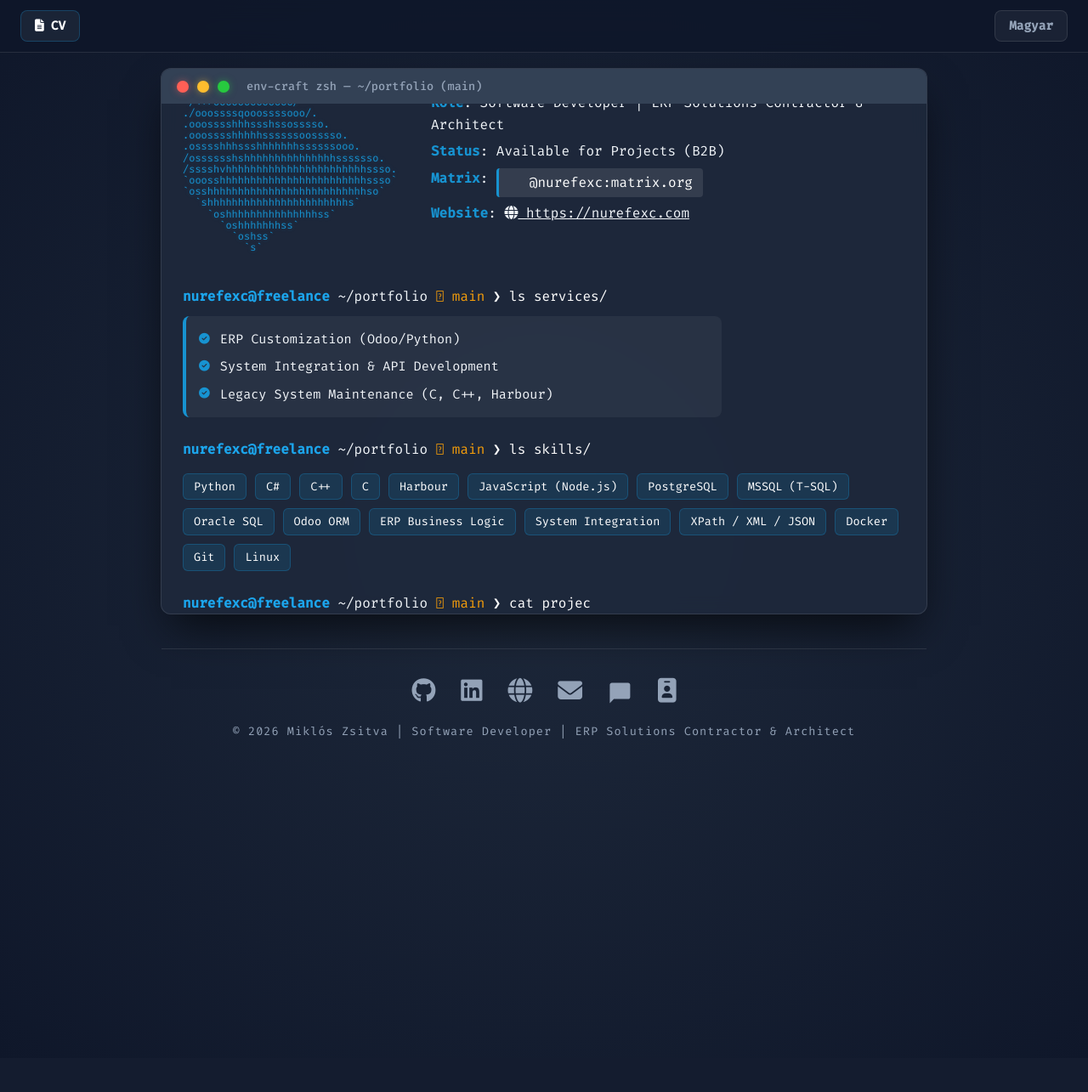
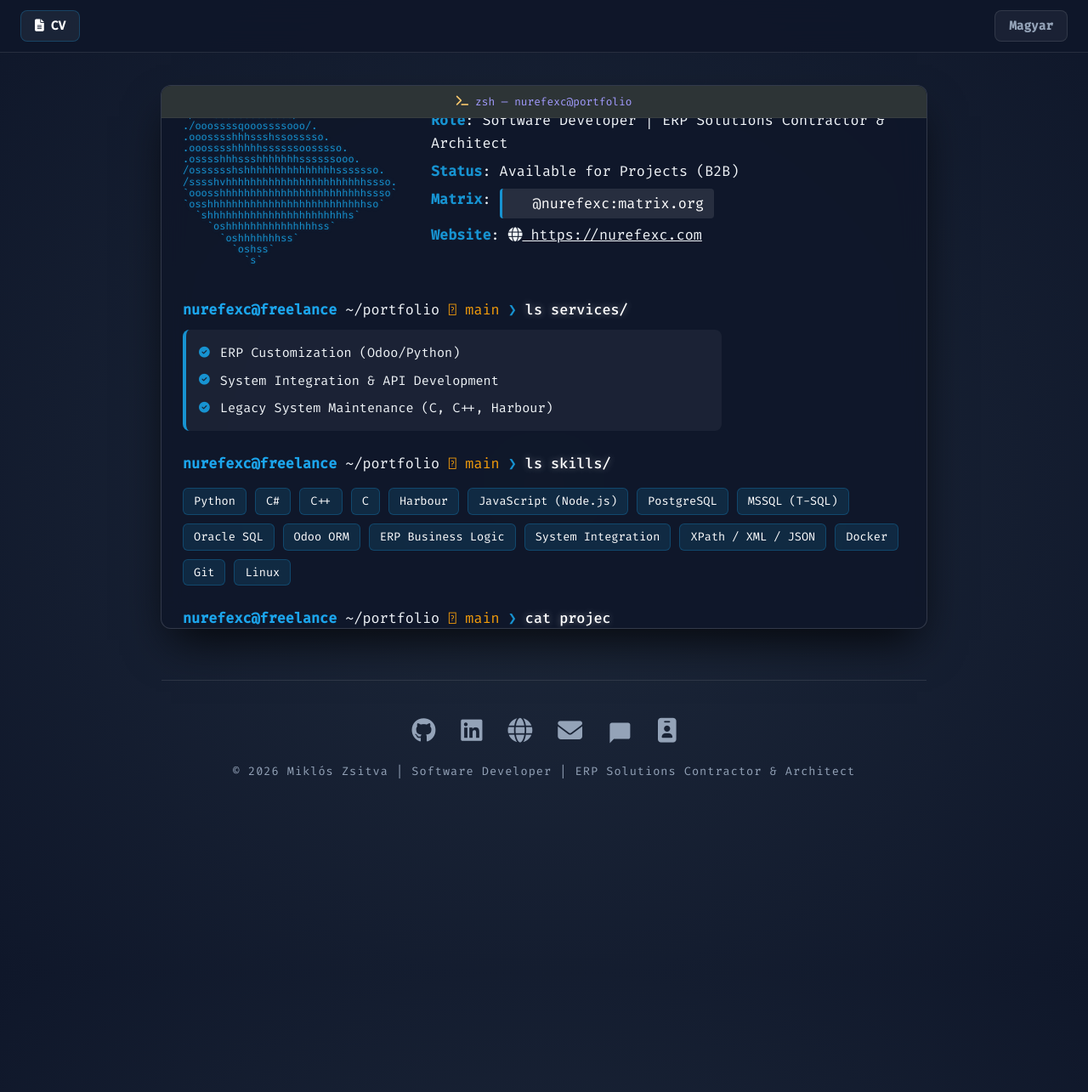
Before and after one commit to nurefexc/hub, a Flask app: page / in a window 1280 px wide. Shown: the whole page at 85% size. Before the commit the page ends 870 px from the top, so only its background shows below. Run offline with Flask 3, Linux system fonts and the light colour scheme.

Commit message:
Enhance UI and localization: animated gradient background, refined terminal window styles, updated Hungarian translations, and improved contact VCF link handling.

```diff
--- a/data/personal.json
+++ b/data/personal.json
@@ -1,5 +1,4 @@
 {
-  "name": "Mikl\u00f3s Zsitva",
   "first_name": "Miklós",
   "last_name": "Zsitva",
   "title": "Software Developer | ERP Solutions Contractor & Architect",
@@ -9,7 +8,7 @@
   "phone": "+36 20 216 4431",
   "email": "dev@nurefexc.com",
   "github": "https://github.com/nurefexc",
-  "linkedin": "https://www.linkedin.com/in/miklós-zsitva-68b67a395",
+  "linkedin": "https://linkedin.com/in/miklós-zsitva",
   "matrix": "@nurefexc:matrix.org",
   "website": "nurefexc.com",
   "birth_date": "1999",
--- a/static/css/index.css
+++ b/static/css/index.css
@@ -13,51 +13,64 @@
 body {
     font-family: 'Fira Code', monospace;
     margin: 0;
-    padding: 80px 20px 20px 20px;
+    padding: 100px 20px 40px 20px;
     background: radial-gradient(circle at center, #1e293b 0%, #0f172a 100%);
-    color: var(--text-main);
-    min-height: 100vh;
+    background-attachment: fixed;
+    animation: gradientBG 15s ease infinite;
+    background-size: 400% 400%;
     display: flex;
     flex-direction: column;
-    justify-content: flex-start;
     align-items: center;
+    min-height: 100vh;
+}
+
+@keyframes gradientBG {
+    0% { background-position: 0% 50%; }
+    50% { background-position: 100% 50%; }
+    100% { background-position: 0% 50%; }
 }
 
 .terminal-window {
-    background: rgba(30, 41, 59, 0.95);
-    backdrop-filter: blur(10px);
+    background: rgba(15, 23, 42, 0.9);
+    backdrop-filter: blur(16px);
+    -webkit-backdrop-filter: blur(16px);
     border-radius: 12px;
     width: 100%;
     max-width: 900px;
-    box-shadow: 0 25px 50px -12px rgba(0, 0, 0, 0.7);
+    box-shadow: 0 25px 50px -12px rgba(0, 0, 0, 0.8);
     overflow: hidden;
-    border: 1px solid rgba(255, 255, 255, 0.1);
+    border: 1px solid rgba(255, 255, 255, 0.15);
 }
 
 .terminal-header {
-    background: var(--term-header);
-    padding: 12px 18px;
+    background: #2d3436;
+    padding: 10px 18px;
+    display: flex;
+    justify-content: center;
+    align-items: center;
+    border-bottom: 1px solid rgba(255, 255, 255, 0.05);
+    position: relative;
+    z-index: 10;
+}
+
+
+.terminal-title {
+    font-family: 'Fira Code', monospace;
+    font-size: 0.8rem;
+    color: #a29bfe;
     display: flex;
     align-items: center;
-    gap: 10px;
+    gap: 8px;
 }
 
-.dot { width: 14px; height: 14px; border-radius: 50%; transition: transform 0.2s; }
-.dot:hover { transform: scale(1.1); }
-.dot.red { background: #ff5f56; box-shadow: 0 0 8px rgba(255, 95, 86, 0.5); }
-.dot.yellow { background: #ffbd2e; box-shadow: 0 0 8px rgba(255, 189, 46, 0.5); }
-.dot.green { background: #27c93f; box-shadow: 0 0 8px rgba(39, 201, 63, 0.5); }
-
-.terminal-title {
-    margin-left: 10px;
-    font-size: 0.85rem;
-    color: var(--text-dim);
-    font-weight: 500;
+.terminal-title i {
+    color: #fdcb6e;
 }
 
 .terminal-body {
     padding: 25px;
-    font-size: 1rem;
+    font-size: 1.05rem;
+    color: #f8fafc;
     line-height: 1.6;
     height: 550px;
     overflow-y: auto;
@@ -71,8 +84,8 @@ body {
 .prompt { color: var(--prompt-user); font-weight: bold; }
 .prompt-dir { color: var(--prompt-dir); }
 .prompt-git { color: var(--git-branch); }
-.prompt-symbol { color: #fff; font-weight: bold; }
-.command { color: #fff; }
+.prompt-symbol { color: var(--primary-color); font-weight: bold; }
+.command { color: #fff; text-shadow: 0 0 8px rgba(255, 255, 255, 0.4); font-weight: 500; }
 .output { margin-bottom: 25px; display: none; }
 
 .neofetch {
@@ -90,7 +103,7 @@ body {
 }
 
 .info-list { list-style: none; padding: 0; margin: 0; }
-.info-item { margin-bottom: 6px; }
+.info-item { color: var(--text-main); margin-bottom: 6px; }
 .info-key { color: var(--primary-color); font-weight: bold; }
 
 .matrix-link {
@@ -270,12 +283,12 @@ body {
 }
 
 footer {
-    margin-top: 40px;
+    margin-top: 60px;
     width: 100%;
     max-width: 900px;
     text-align: center;
     border-top: 1px solid rgba(255, 255, 255, 0.1);
-    padding-top: 30px;
+    padding: 40px 0;
 }
 
 .footer-links {
@@ -308,12 +321,13 @@ footer {
     left: 0;
     right: 0;
     padding: 12px 24px;
-    background: rgba(15, 23, 42, 0.85);
-    backdrop-filter: blur(12px);
+    background: rgba(15, 23, 42, 0.95);
+    backdrop-filter: blur(16px);
+    -webkit-backdrop-filter: blur(16px);
     display: flex;
     justify-content: space-between;
     align-items: center;
-    z-index: 1000;
+    z-index: 9999;
     border-bottom: 1px solid rgba(255, 255, 255, 0.1);
 }
 
@@ -359,11 +373,11 @@ footer {
 .lang-btn:hover { background: rgba(255, 255, 255, 0.1); color: var(--text-main); border-color: var(--primary-color); }
 
 @media (max-width: 768px) {
-    body { padding: 10px; }
+    body { padding-top: 100px; padding-left: 15px; padding-right: 15px; }
     .terminal-window { border-radius: 8px; }
     .terminal-header { padding: 8px 12px; }
     .neofetch { flex-direction: column; gap: 15px; align-items: center; text-align: center; }
-    .top-nav { margin-top: 10px; margin-bottom: 10px; }
+    .top-nav { margin: 0; }
     .terminal-body { height: auto; max-height: 70vh; padding: 12px; font-size: 0.85rem; }
     .ascii-art { font-size: 0.5rem; line-height: 1; }
     .info-list { font-size: 0.8rem; display: inline-block; text-align: left; }
--- a/templates/cv.html
+++ b/templates/cv.html
@@ -25,6 +25,7 @@
     <div class="no-print">
         <a href="/?lang={{ lang }}" class="btn-minimal" title="{{ _('Back to Home') }}"><i class="fas fa-arrow-left"></i></a>
         <a href="/cv.pdf?lang={{ lang }}" class="btn-minimal" title="{{ _('Download PDF') }}"><i class="fas fa-file-pdf"></i></a>
+        <a href="{{ url_for('contact_vcf', lang=lang) }}" class="btn-minimal" title="{{ _('Save Contact') }}"><i class="fas fa-id-badge"></i></a>
     </div>
 
     <main class="page">
--- a/templates/index.html
+++ b/templates/index.html
@@ -47,10 +47,10 @@
 
     <div class="terminal-window">
         <div class="terminal-header">
-            <div class="dot red"></div>
-            <div class="dot yellow"></div>
-            <div class="dot green"></div>
-            <div class="terminal-title">env-craft zsh — ~/portfolio (main)</div>
+            <div class="terminal-title">
+                <i class="fas fa-terminal"></i>
+                <span>zsh — nurefexc@portfolio</span>
+            </div>
         </div>
         <div class="terminal-body" id="terminal-body">
             <div class="output" id="out-1">
@@ -237,7 +237,7 @@
         <a href="https://matrix.to/#/{{ personal.matrix }}" target="_blank" title="Matrix">
             <svg viewBox="0 0 24 24" width="1em" height="1em" fill="currentColor" style="vertical-align: middle;"><path d="M20 2H4c-1.1 0-2 .9-2 2v18l4-4h14c1.1 0 2-.9 2-2V4c0-1.1-.9-2-2-2z"/></svg>
         </a>
-        <a href="{{ url_for('contact_vcf') }}" title="{{ _('Save Contact') }}">
+        <a href="{{ url_for('contact_vcf', lang=lang) }}" title="{{ _('Save Contact') }}">
             <i class="fas fa-id-badge"></i>
         </a>
     </div>
@@ -249,7 +249,7 @@
             <a href="https://{{ personal.website }}" target="_blank" title="{{ _('Website') }}"><i class="fas fa-globe"></i></a>
             <a href="mailto:{{ personal.email }}" target="_blank" title="{{ _('Contact Me') }}"><i class="fas fa-envelope"></i></a>
             <a href="https://matrix.to/#/{{ personal.matrix }}" target="_blank" title="Matrix"><svg viewBox="0 0 24 24" width="1em" height="1em" fill="currentColor" style="vertical-align: middle;"><path d="M20 2H4c-1.1 0-2 .9-2 2v18l4-4h14c1.1 0 2-.9 2-2V4c0-1.1-.9-2-2-2z"/></svg></a>
-            <a href="{{ url_for('contact_vcf') }}" title="{{ _('Save Contact') }}"><i class="fas fa-id-badge"></i></a>
+            <a href="{{ url_for('contact_vcf', lang=lang) }}" title="{{ _('Save Contact') }}"><i class="fas fa-id-badge"></i></a>
         </div>
         <div class="footer-text">
             &copy; 2026 {{ personal.full_name }} | {{ personal.title }}
```
Also changed, not shown: static/css/cv.css (+7 -5 lines), translations/hu/LC_MESSAGES/personal.po, translations/hu/LC_MESSAGES/ui.po, 2 other files.
